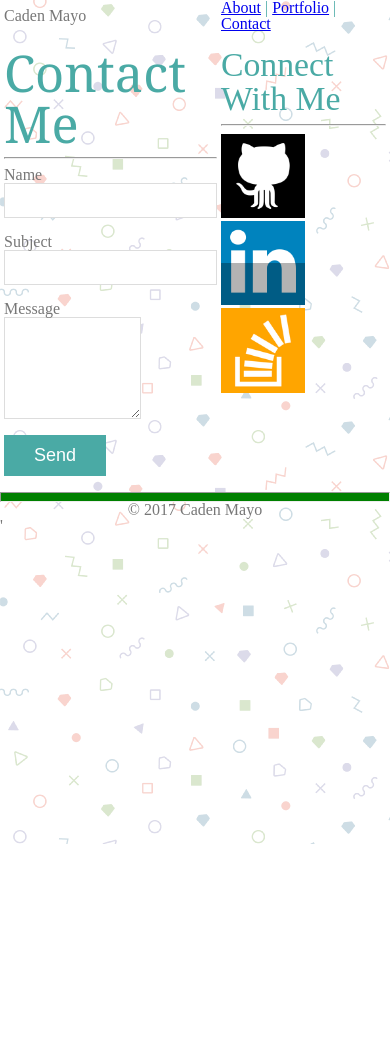
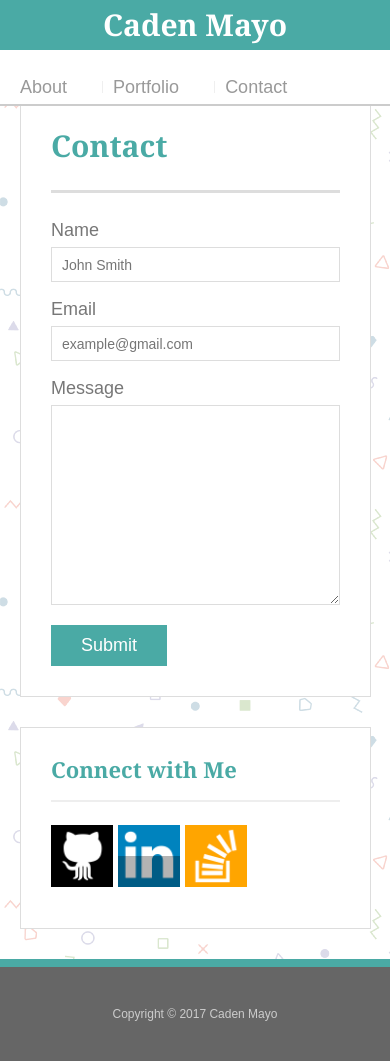
Before and after one commit to CadenMay0/Responsive-Portfolio, a plain HTML site: page contact.html in a window 390 px wide. Before the commit the page ends 844 px from the top, so only its background shows below. Drawn offline with Linux system fonts and the light colour scheme.

Commit message:
Fixed the issues plaguing the media query calls

```diff
--- a/assets/css/style.css
+++ b/assets/css/style.css
@@ -304,10 +304,6 @@ input[type=submit] {
   margin-bottom: 0;
   font-weight: 300;
   line-height: 30px;
-  color: #fff;
-  text-align: center;
-  background: #4aaaa5;
-  border-bottom: 0;
 }
 
 }
@@ -319,6 +315,7 @@ input[type=submit] {
 
   #logo
   {
+    float: left;
     margin-left: 0;
     width: 100%;
     height: 50px;
@@ -331,9 +328,10 @@ input[type=submit] {
   }
 
   .main-section {
+    width: 90%;
     max-width: 600px;
     padding: 30px;
-    margin: 30px 20px 30px;
+    margin: 30px, 20px, 30px;
   }
   nav {
     float: left;
@@ -342,14 +340,16 @@ input[type=submit] {
   }
   .sidebar {
     float:left;
-    width: 100%;
+    width: 90%;
     max-width: 600px;
     padding: 30px;
-    margin: 0 20px 30px 20px;
+    margin: 0, 20px, 30px, 20px;
   }
   nav a {
-    padding: 0 30px;
-    margin: 0 30px;
-    line-height: 18px;
+    text-align: center;
+    padding: 0 10px;
+    margin: 0 10px;
+    line-height: 12px;
   }
+
 }
--- a/contact.html
+++ b/contact.html
@@ -1,72 +1,66 @@
-<!DOCTYPE html>
-<html lang="en">
+<!doctype html>
+<html lang="en-us">
+
 <head>
-	<meta charset="UTF-8">
-	<title>Basic Portfolio</title>
-	<link rel="stylesheet" type="text/css" href="assets/css/style.css">
-	<link rel="stylesheet" type="text/css" href="assets/css/reset.css">
+  <meta charset="UTF-8">
+  <meta name="viewport" content="width=device-width">
+  <title>Contact | Caden Mayo</title>
+  <link rel="stylesheet" type="text/css" href="assets/css/reset.css">
+  <link rel="stylesheet" type="text/css" href="assets/css/style.css">
 </head>
+
 <body>
- <table border=5>
- 	<tr>
- 		<td id= columnOne>&nbsp;</td>
- 		<td id="nameBox" style="vertical-align: middle">Caden Mayo</td>
- 		<td id="blankSpace">&nbsp;</td>
- 		<td id=linkBox style="vertical-align: middle"><h2 id="links"><a href="index.html">About</a> |  <a href="portfolio.html">Portfolio</a>  |  <a href="contact.html">Contact</a></h2></td>
- 		<td id="backSide">&nbsp;</td>
-	</tr>
-	<tr>
-		<td id="spacerBarUp" colspan="5">&nbsp;</td>
-	</tr>
-	<tr style="height: 20vh;">
- 		<td>&nbsp;</td>
- 		<td rowspan="2" id="bioBox" style="vertical-align: top;">
- 		<h2 style="color: #4aaaa5; font-size: 6vh; font-family: 'Georgia', Times, 'Times New Roman',serif;"">Contact Me</h2>
- 		<hr>
- 		<form name="fullForm" id="emailBox" action="javascript:DoSubmit();" method="get" return string;>
- 			Name<br>
- 			<input type="text" name="fullName" id="userName">
- 			<br>Subject<br>
- 			<input type="text" id="mailSubjecto" name="subject" return="text">
- 			<br>Message<br>
- 			<textarea id="emailMeat" name="body" style="height: 12vh; width: 35vw;"></textarea>
- 			<br>
- 			<input type="submit" name="send" value="Send">
- 		</form>
-		</td>
-		<td>&nbsp;</td>
-		<td id="contactLinks">
-		<h2 style="color: #4aaaa5; font-size: 4vh;">Connect With Me</h2>
-		<hr>
-		<a href="https://github.com/CadenMay0"><img src="assets/images/if_github_401441.png" style="height: 10vh; width: 10vh;" alt="Github"></a>
-		<a href="https://www.linkedin.com/in/joseph-mayo-4a6773144/"><img src="assets/images/if_linkedin_395524.png" style="height: 10vh; width: 10vh;" alt="Linkedin"></a>
-		<a href="https://stackoverflow.com/users/8313831/c-mayo"><img src="assets/images/if_stackoverflow_273179.png" style="height: 10vh; width: 10vh;" alt="StackOverflow"></a>
-		</td>
-	</tr>
-	<tr>
-		<td id="underBox" colspan="1">&nbsp;</td>
-		<td colspan="3">&nbsp;</td>
-	</tr>
-	<tr>
-		<td id="spacerBarLow" colspan="5">&nbsp;</td>
-	</tr>
-	<tr>
-		<td colspan="5" style="height: 1vh;"><hr style="color: green; padding-bottom: 1vh; background-color: green; margin: 0;"></td>
-	</tr>
-	<tr>
-		<td id="copyright" colspan=5 style="text-align: center; vertical-align: middle;">&copy; 2017 Caden Mayo</td>
-	</tr>
-</table>
-</body>'
 
-	<script>function DoSubmit(){
-	var sub = document.getElementById("mailSubjecto").value;
- 	var mt = document.getElementById("emailMeat").value;
- 	var strStringy = mt.toString();
- 	var outup = strStringy.replace(/'+'/g,"%20");
- 	var subStringy = sub.toString();
- 	var sbubject = subStringy.replace(/'+'/g, "%20");
- 	 window.open("mailto:cadenmayo@gmail.com?subject=&subject="+sbubject+"&body="+outup);
- 	 return true;
-	}</script>
+  <header id="masthead">
+    <div class="container">
+      <a href="index.html" id="logo">Caden Mayo</a>
+      <nav>
+        <a href="index.html">About</a>
+        <a href="portfolio.html">Portfolio</a>
+        <a href="contact.html">Contact</a>
+      </nav>
+    </div>
+  </header>
+
+  <div id="main-container" class="container">
+    <section class="main-section">
+      <h1>Contact</h1>
+
+      <form id="contact-form">
+        <ul>
+          <li>
+            <label for="name">Name</label>
+            <input type="text" id="name" name="name" placeholder="John Smith" required="required">
+          </li>
+          <li>
+            <label for="email">Email</label>
+            <input type="email" id="email" name="email" placeholder="example@gmail.com" required="required">
+          </li>
+          <li>
+            <label for="message">Message</label>
+            <textarea id="message" name="message" required="required"></textarea>
+          </li>
+        </ul>
+        <input type="submit">
+      </form>
+
+    </section>
+
+    <section class="sidebar">
+      <div id="connect">
+        <h2>Connect with Me</h2>
+        <a href="https://github.com/CadenMay0"><img src="assets/images/if_github_401441.png" class="social" alt="GitHub" /></a>
+        <a href="https://www.linkedin.com/in/joseph-mayo-4a6773144/"><img src="assets/images/if_linkedin_395524.png" class="social" alt="LinkedIn" /></a>
+        <a href="https://stackoverflow.com/users/8313831/c-mayo"><img src="assets/images/if_stackoverflow_273179.png" class="social" alt="Stack Overflow" /></a>
+      </div>
+    </section>
+  </div>
+
+  <footer>
+    <div class="container">
+      Copyright &copy; 2017 Caden Mayo
+    </div>
+  </footer>
+</body>
+
 </html>
```
Also changed, not shown: portfolio.html (+1 -0 lines).
